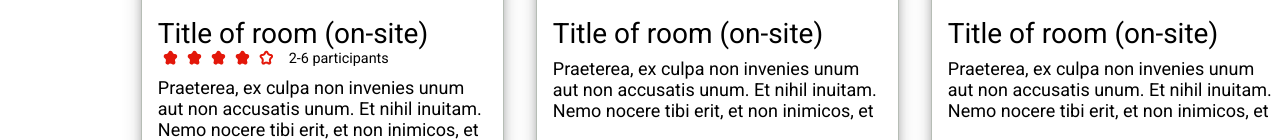
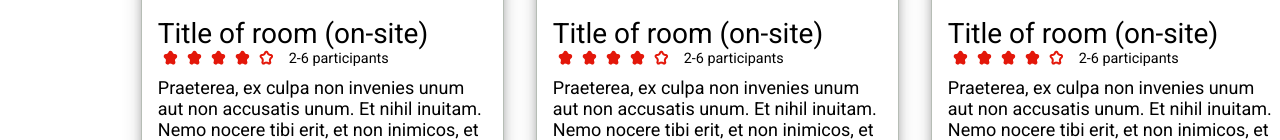
Before and after one commit to marcusmoller97/esc_room, a website: page index.html in a window 1280 px wide. Shown: the part 1312-1452 px from the top of the page. Drawn offline with Linux system fonts and the light colour scheme.

Commit message:
Added review stars to booking div

```diff
--- a/index.html
+++ b/index.html
@@ -83,6 +83,16 @@
                     <img src="./img/esc-header.png" alt="" class="img-booking">
                     <div class="review">
                         <h2 class="review-header">Title of room (on-site)</h2>
+                        <div class="grade">
+                            <div class="stars">
+                                <img src="./img/star.png" alt="">
+                                <img src="./img/star.png" alt="">
+                                <img src="./img/star.png" alt="">
+                                <img src="./img/star.png" alt="">
+                                <img src="./img/star-empty.png" alt="">
+                            </div>
+                            <p>2-6 participants</p>
+                        </div>
                         <p class="review-p">
                             Praeterea, ex culpa non invenies unum aut non accusatis unum.
                             Et nihil inuitam. Nemo nocere tibi erit, et non inimicos, et
@@ -95,6 +105,16 @@
                     <img src="./img/esc-header.png" alt="" class="img-booking">
                     <div class="review">
                         <h2 class="review-header">Title of room (on-site)</h2>
+                        <div class="grade">
+                            <div class="stars">
+                                <img src="./img/star.png" alt="">
+                                <img src="./img/star.png" alt="">
+                                <img src="./img/star.png" alt="">
+                                <img src="./img/star.png" alt="">
+                                <img src="./img/star-empty.png" alt="">
+                            </div>
+                            <p>2-6 participants</p>
+                        </div>
                         <p class="review-p">
                             Praeterea, ex culpa non invenies unum aut non accusatis unum.
                             Et nihil inuitam. Nemo nocere tibi erit, et non inimicos, et
@@ -169,9 +189,6 @@
             </ul>
         </div>
 
-        <!--<div class="box">
-        </div>-->
-
         <div class="box">
             <h4>Follow us on</h4>
             <ul>
@@ -183,11 +200,3 @@
     </footer>
 </body>
 </html>
-
-<!--
-    ToDO
-    mobile:
-    * Fix padding on esc-logo and header-logo
-    * Fix position, margin padding logos
-    * Do the rest for esc style mobile
--->
```
